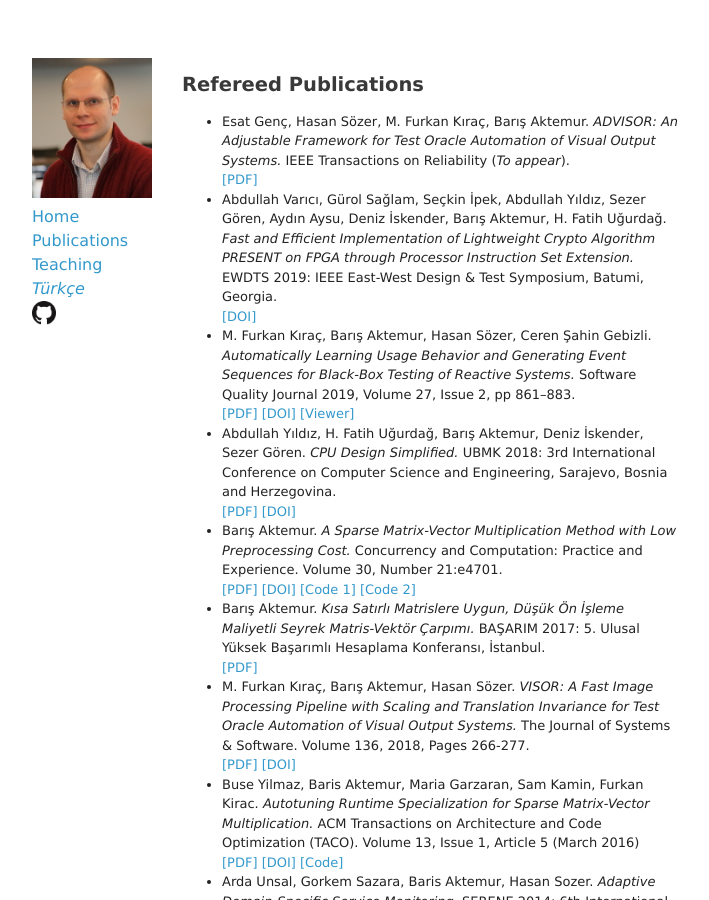
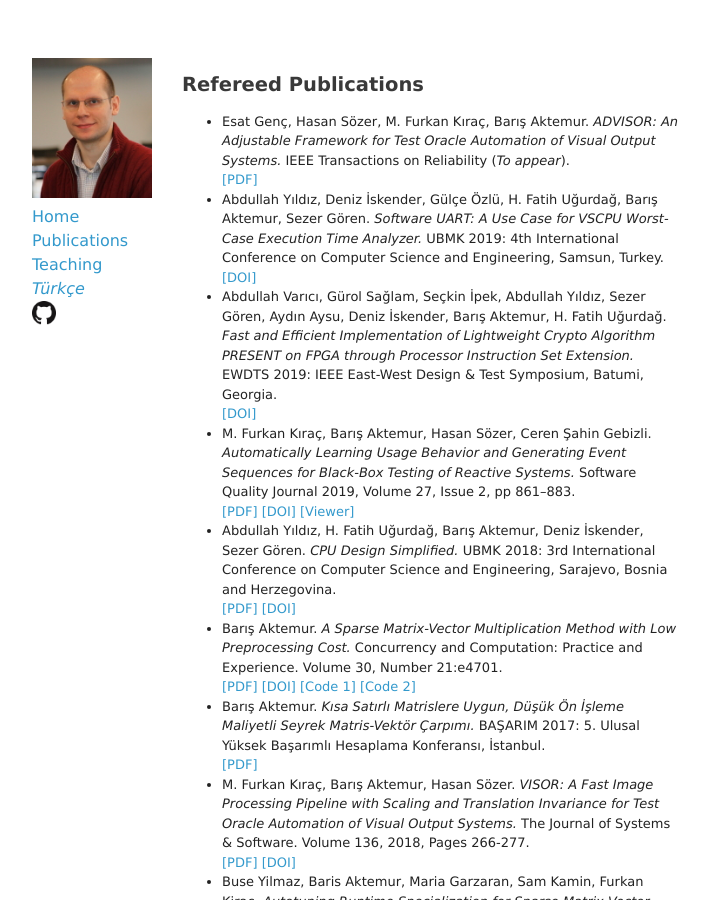
Before and after one commit to aktemur/aktemur.github.io, a Jekyll site: the page built from publications.md, in a window 1280 px wide and 900 px high. Shown: the whole window, without its empty margins (283-992 px from the left). Built offline with Jekyll 4.4.1, drawn with Linux system fonts in a browser that asks for light colours; our own code applies the rules of GitHub Pages for plain Markdown files.

Commit message:
Add the UBMK 2019 paper

```diff
--- a/publications.md
+++ b/publications.md
@@ -6,6 +6,10 @@ layout: default
 * Esat Genç, Hasan Sözer, M. Furkan Kıraç, Barış Aktemur.
   _ADVISOR: An Adjustable Framework for Test Oracle Automation of Visual Output Systems._ IEEE Transactions on Reliability (_To appear_).
   [[PDF]](data/ieee-trans-reliability-2020.pdf)
+* Abdullah Yıldız, Deniz İskender, Gülçe Özlü, H. Fatih Uğurdağ, Barış Aktemur, Sezer Gören.
+  _Software UART: A Use Case for VSCPU Worst-Case Execution Time Analyzer._
+  UBMK 2019: 4th International Conference on Computer Science and Engineering, Samsun, Turkey.
+  [[DOI]](https://doi.org/10.1109/UBMK.2019.8907220)
 * Abdullah Varıcı, Gürol Sağlam, Seçkin İpek, Abdullah Yıldız, Sezer Gören, Aydın Aysu, Deniz İskender, Barış Aktemur, H. Fatih Uğurdağ.
   _Fast and Efficient Implementation of Lightweight Crypto Algorithm PRESENT on FPGA through Processor Instruction Set Extension._ EWDTS 2019: IEEE East-West Design & Test Symposium, Batumi, Georgia.
   [[DOI]](https://doi.org/10.1109/EWDTS.2019.8884397)
```
